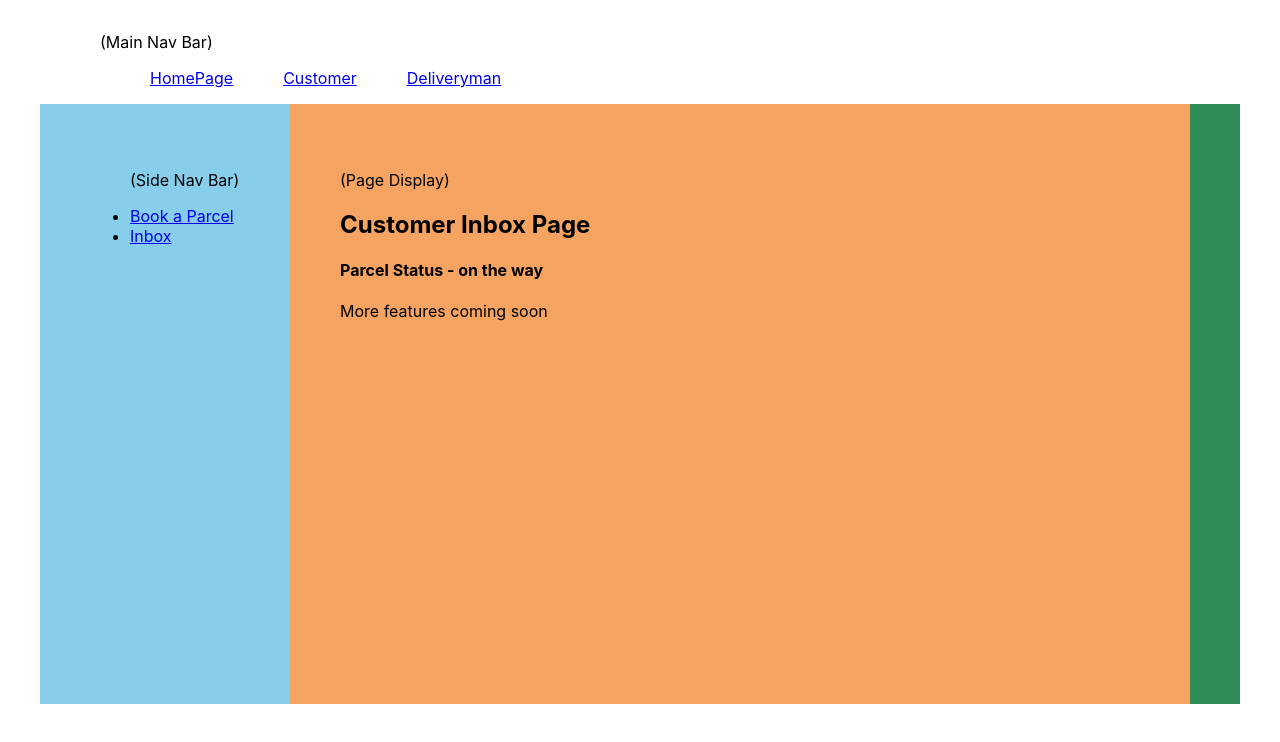
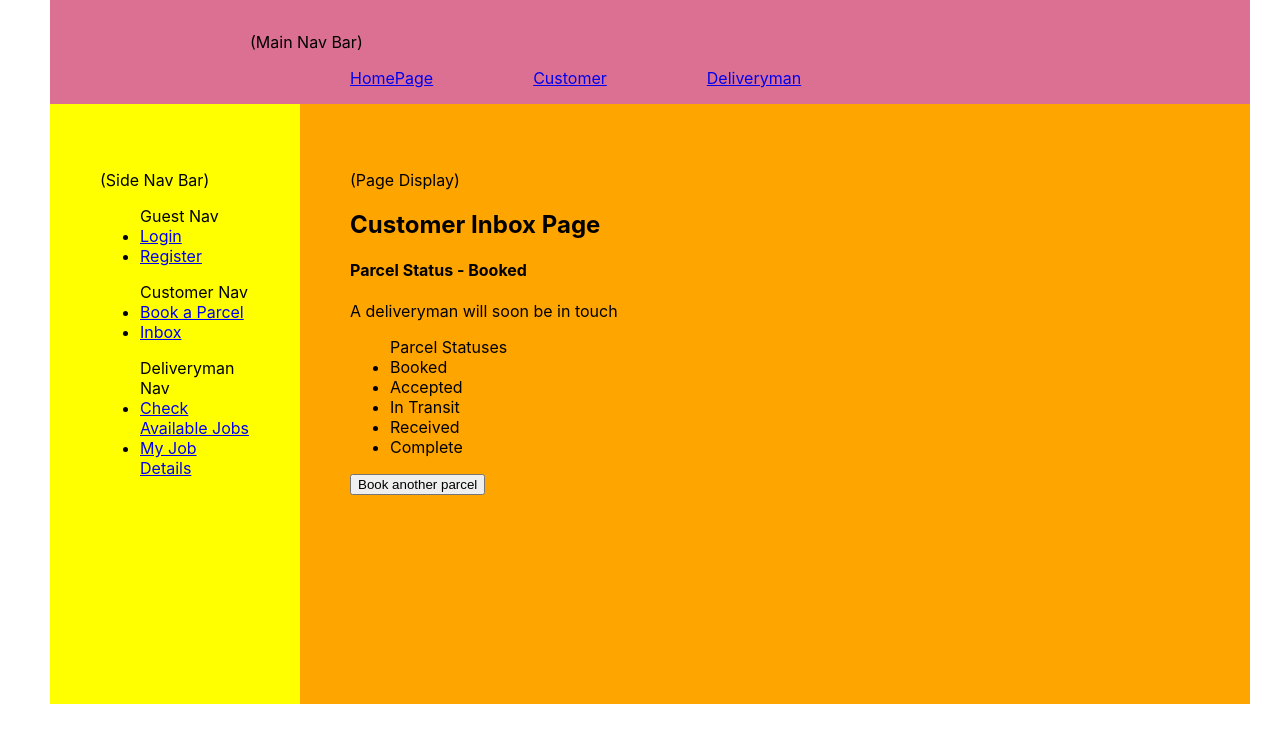
Before and after one commit to wuzhixiang88/Easy_Parcel_Clone, a React (Create React App) app in the folder client/: page /customerinbox in a window 1280 px wide. Shown: the top 742 px of the page. Built offline with nearby package versions, Linux system fonts and the light colour scheme.

Commit message:
tidy up layout, added all links for nav side bar, linked booking page to inbox page

```diff
--- a/client/src/App.css
+++ b/client/src/App.css
@@ -58,14 +58,22 @@
   text-align: left;
   display: inline-block;
   padding-left: 50px;
+
+  margin-left: 50px;
+}
+
+#main-nav-bar {
+  background-color: palevioletred;
+  width: 1200px;
+  margin-left: 50px;
 }
 
 #main-wrapper {
   text-align: left;
-  margin: auto;
+  margin-left: 50px;
   width: 1200px;
   height: 600px;
-  background-color: seagreen;
+  background-color: darkblue;
 }
 
 #sidebar-wrapper {
@@ -75,14 +83,14 @@
   display: inline-block;
   width: 150px;
   height: 500px;
-  background-color: skyblue;
+  background-color: yellow;
 }
 
 #page-wrapper {
   padding: 50px;
   vertical-align: text-top;
   display: inline-block;
-  width: 800px;
+  width: 850px;
   height: 500px;
-  background-color: sandybrown;
+  background-color: orange;
 }
--- a/client/src/components/BookingDetails.jsx
+++ b/client/src/components/BookingDetails.jsx
@@ -1,4 +1,5 @@
 import React, { useState } from "react";
+import { Link } from "react-router-dom";
 
 const BookingDetails = () => {
   const [senderDetails, setSenderDetails] = useState({
@@ -53,7 +54,7 @@ const BookingDetails = () => {
   };
 
   const handleSubmit = async (e) => {
-    // to post to server database for order details
+    // post to server database for order details
   };
 
   return (
@@ -170,10 +171,14 @@ const BookingDetails = () => {
       </div>
 
       <div>
-        <button onClick={handleSubmit}>Confirm Order</button>
+        <Link to="/customerinbox">
+          <button onClick={handleSubmit}>Confirm Order</button>
+        </Link>
       </div>
     </div>
   );
 };
 
 export default BookingDetails;
+
+<Link to="/customerinbox" />;
--- a/client/src/components/NavSidebar.jsx
+++ b/client/src/components/NavSidebar.jsx
@@ -3,8 +3,19 @@ import { Link } from "react-router-dom";
 
 const NavSidebar = () => {
   return (
+    <div>
+      <p>(Side Nav Bar)</p>
       <ul>
-      <p>(Side Nav Bar)</p>
+        Guest Nav
+        <li>
+          <Link to="/login">Login</Link>
+        </li>
+        <li>
+          <Link to="/signup">Register</Link>
+        </li>
+      </ul>
+      <ul>
+        Customer Nav
         <li>
           <Link to="/customer">Book a Parcel</Link>
         </li>
@@ -12,6 +23,16 @@ const NavSidebar = () => {
           <Link to="/customerinbox">Inbox</Link>
         </li>
       </ul>
+      <ul>
+        Deliveryman Nav
+        <li>
+          <Link to="/customer">Check Available Jobs</Link>
+        </li>
+        <li>
+          <Link to="/customerinbox">My Job Details</Link>
+        </li>
+      </ul>
+    </div>
   );
 };
 
--- a/client/src/pages/CustomerInboxPage.jsx
+++ b/client/src/pages/CustomerInboxPage.jsx
@@ -1,11 +1,24 @@
 import React, { useState } from "react";
+import { Link } from "react-router-dom";
 
 const CustomerInboxPage = () => {
   return (
     <div>
       <h2>Customer Inbox Page</h2>
-      <h4>Parcel Status - on the way</h4>
-      <p>More features coming soon</p>
+      <h4>Parcel Status - Booked</h4>
+      <p>A deliveryman will soon be in touch</p>
+      <ul>
+        Parcel Statuses
+        <li>Booked</li>
+        <li>Accepted</li>
+        <li>In Transit</li>
+        <li>Received</li>
+        <li>Complete</li>
+      </ul>
+
+      <Link to="/customer">
+        <button>Book another parcel</button>
+      </Link>
     </div>
   );
 };
--- a/client/src/pages/HomePage.jsx
+++ b/client/src/pages/HomePage.jsx
@@ -4,6 +4,7 @@ import { Link } from "react-router-dom";
 const HomePage = () => {
   return (
     <div>
+      <h3>--insert Quote Widget here--</h3>
       <button>
         <Link to="/login">Login</Link>
       </button>
```
Lines whose indentation alone changed are shown as unchanged.
